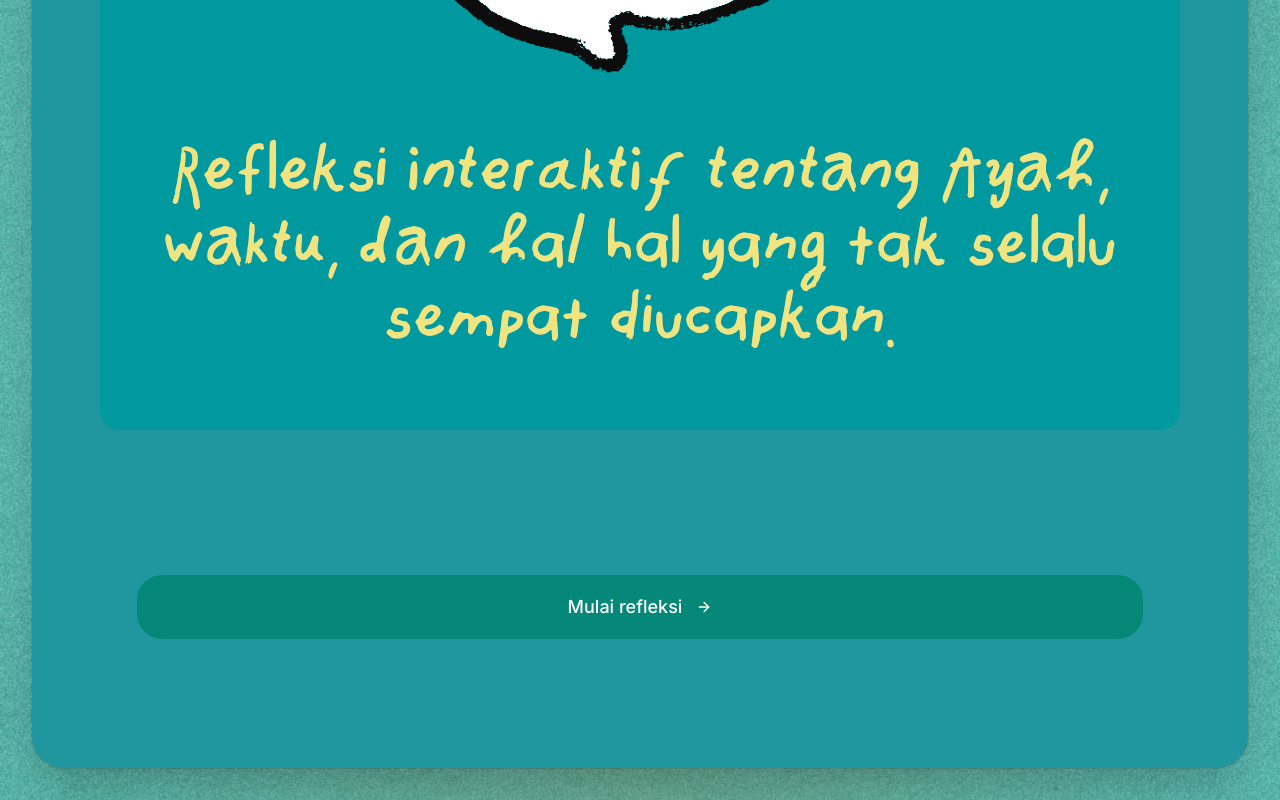
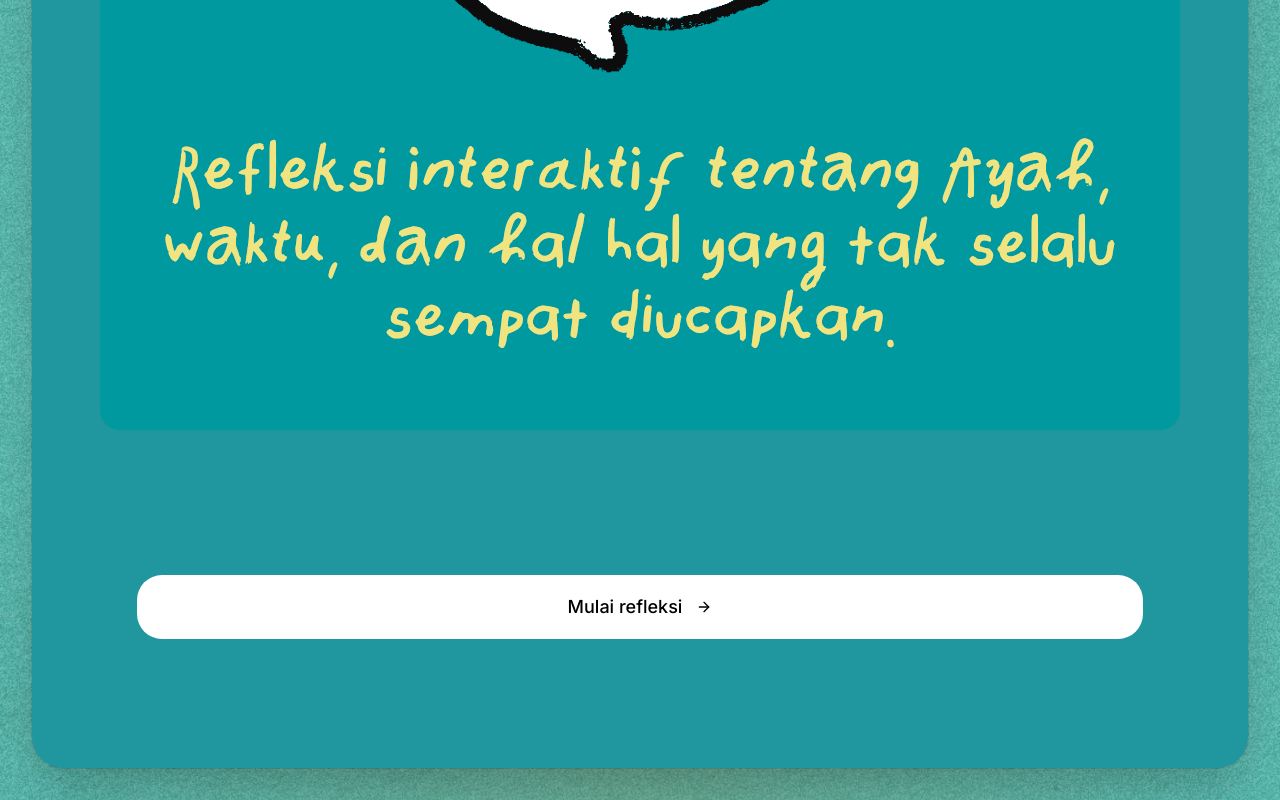
Before and after one commit to irfanbagir/Kisah-Paruh-Waktu, a Next.js app: page / in a window 1280 px wide. Shown: the part 1000-1800 px from the top of the page. Built offline with nearby package versions, Linux system fonts and the light colour scheme.

Commit message:
button color and text

```diff
--- a/app/page.tsx
+++ b/app/page.tsx
@@ -432,7 +432,7 @@ const resetFlow = () => {
                       <Button
                         size="lg"
                         style={{ fontSize: 18 }}
-                        className="rounded-4xl bg-[#058877] px-18 py-8 text-white hover:bg-[#0BB7A1]"
+                        className="rounded-4xl bg-[#FFFFFF] px-18 py-8 text-black hover:bg-[#0BB7A1]"
                         onClick={handleStart}
                       >
                         Mulai refleksi <ArrowRight className="ml-2 h-4 w-4" />
```
